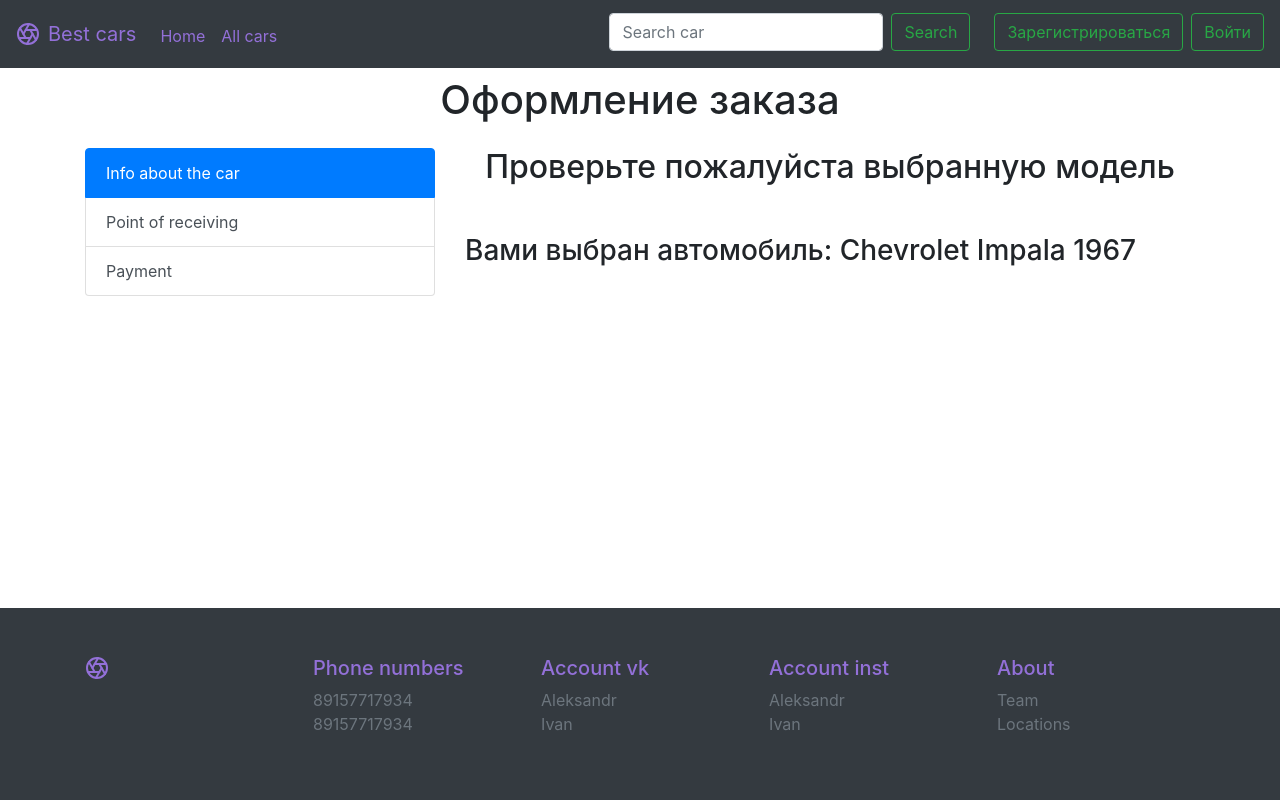
After one commit to avmxmv/3, a Flask app: page /buy/1 in a window 1280 px wide. The commit adds this page. Run offline with Flask 2, Linux system fonts and the light colour scheme; data comes from the database, SQL or seed files in the repository; some libraries are stand-ins or nearby versions.

Commit message:
18 commit

```diff
--- a/main.py
+++ b/main.py
@@ -156,6 +156,11 @@ def home():
     return render_template("home.html")
 
 
+@app.route("/team")
+def team():
+    return render_template("team.html")
+
+
 @app.route("/cars")
 def index():
     sessions = db_session.create_session()
@@ -170,8 +175,14 @@ def index():
 def info_cars(id):
     sessions = db_session.create_session()
     item = sessions.query(items.Items).get(id)
+    return render_template("infocars.html", item=item)
 
-    return render_template("infocars.html", item=item)
+
+@app.route('/buy/<int:id>', methods=['GET', 'POST'])
+def buy(id):
+    sessions = db_session.create_session()
+    item = sessions.query(items.Items).get(id)
+    return render_template("buy.html", item=item)
 
 
 class ChangePasswordForm(FlaskForm):
--- a/templates/base.html
+++ b/templates/base.html
@@ -7,7 +7,8 @@
           href="https://stackpath.bootstrapcdn.com/bootstrap/4.4.1/css/bootstrap.min.css"
           integrity="sha384-Vkoo8x4CGsO3+Hhxv8T/Q5PaXtkKtu6ug5TOeNV6gBiFeWPGFN9MuhOf23Q9Ifjh"
           crossorigin="anonymous">
-    <title>{{ title }}</title>
+    <link rel="shortcut icon" href="/static/photo/logo.png">
+    <title>Best cars</title>
     <style>
     .prokrutka {
         height: 100px; /* высота нашего блока */
@@ -29,6 +30,7 @@
     .footer {
         flex-shrink: 0;
     }
+
     </style>
 </head>
 
@@ -120,41 +122,37 @@
                 </svg>
             </div>
             <div class="col-6 col-md">
-                <h5>Features</h5>
+                <h5>Phone numbers</h5>
                 <ul class="list-unstyled text-small">
-                    <li><a class="text-muted" href="#">Cool stuff</a></li>
-                    <li><a class="text-muted" href="#">Random feature</a></li>
-                    <li><a class="text-muted" href="#">Team feature</a></li>
-                    <li><a class="text-muted" href="#">Stuff for developers</a></li>
-                    <li><a class="text-muted" href="#">Another one</a></li>
-                    <li><a class="text-muted" href="#">Last time</a></li>
+                    <li><a class="text-muted" href="#">89157717934</a></li>
+                    <li><a class="text-muted" href="#">89157717934</a></li>
                 </ul>
             </div>
             <div class="col-6 col-md">
-                <h5>Resources</h5>
+                <h5>Account vk</h5>
                 <ul class="list-unstyled text-small">
-                    <li><a class="text-muted" href="#">Resource</a></li>
-                    <li><a class="text-muted" href="#">Resource name</a></li>
-                    <li><a class="text-muted" href="#">Another resource</a></li>
-                    <li><a class="text-muted" href="#">Final resource</a></li>
+                    <li><a class="text-muted" href="https://vk.com/avmxmv"
+                           target="_blank">Aleksandr</a></li>
+                    <li><a class="text-muted" href="https://vk.com/rumpel_stickin" target="_blank">Ivan</a>
+                    </li>
                 </ul>
             </div>
             <div class="col-6 col-md">
-                <h5>Resources</h5>
+                <h5>Account inst</h5>
                 <ul class="list-unstyled text-small">
-                    <li><a class="text-muted" href="#">Business</a></li>
-                    <li><a class="text-muted" href="#">Education</a></li>
-                    <li><a class="text-muted" href="#">Government</a></li>
-                    <li><a class="text-muted" href="#">Gaming</a></li>
+                    <li><a class="text-muted" href="https://www.instagram.com/avmxmv" target="_blank">Aleksandr</a>
+                    </li>
+                    <li><a class="text-muted" href="https://www.instagram.com/chayniy_pyanitsa228" target="_blank">Ivan</a>
+                    </li>
                 </ul>
             </div>
             <div class="col-6 col-md">
                 <h5>About</h5>
                 <ul class="list-unstyled text-small">
-                    <li><a class="text-muted" href="#">Team</a></li>
-                    <li><a class="text-muted" href="https://www.google.ru/maps/@55.6343202,40.6361305,17.17z" target="_blank">Locations</a></li>
-                    <li><a class="text-muted" href="#">Privacy</a></li>
-                    <li><a class="text-muted" href="#">Terms</a></li>
+                    <li><a class="text-muted" href="/team">Team</a></li>
+                    <li><a class="text-muted"
+                           href="https://www.google.ru/maps/@55.6343202,40.6361305,17.17z"
+                           target="_blank">Locations</a></li>
                 </ul>
             </div>
         </div>
--- /dev/null
+++ b/templates/buy.html
@@ -0,0 +1,91 @@
+{% extends "base.html" %}
+{% block content %}
+<div class="container">
+    <h1 class="text-center mt-2 mb-4">Оформление заказа</h1>
+    <div class="row">
+        <div class="col-4">
+            <div class="list-group" id="list-tab" role="tablist">
+                <a class="list-group-item list-group-item-action active" id="list-home-list"
+                   data-toggle="list" href="#list-home" role="tab" aria-controls="home">Info about
+                    the car</a>
+                <a class="list-group-item list-group-item-action" id="list-profile-list"
+                   data-toggle="list" href="#list-profile" role="tab" aria-controls="profile">Point of
+                    receiving</a>
+                <a class="list-group-item list-group-item-action" id="list-messages-list"
+                   data-toggle="list" href="#list-messages" role="tab" aria-controls="messages">Payment</a>
+            </div>
+        </div>
+        <div class="col-8">
+            <div class="tab-content" id="nav-tabContent">
+                <div class="tab-pane fade show active" id="list-home" role="tabpanel"
+                     aria-labelledby="list-home-list">
+                    <h2 class="text-center mb-5">Проверьте пожалуйста выбранную модель</h2>
+                    <h3>Вами выбран автомобиль: {{item.title}}</h3>
+                </div>
+                <div class="tab-pane fade" id="list-profile" role="tabpanel"
+                     aria-labelledby="list-profile-list">
+                    <h3 class="text-center mb-5">Выберите пункт доставки автомобиля</h3>
+                    <div class="form-check">
+                        <input class="form-check-input" type="radio" name="exampleRadios"
+                               id="exampleRadios1" value="option1" checked>
+                        <label class="form-check-label" for="exampleRadios1">
+                            Rote platz, Красная пл., Москва, 109012
+                            <a style="color: #9370D8;"
+                               href="https://www.google.ru/maps/@55.7539806,37.6200563,17.43z"
+                               target="_blank">Узнать где это</a>
+                        </label>
+                    </div>
+                    <div class="form-check">
+                        <input class="form-check-input" type="radio" name="exampleRadios"
+                               id="exampleRadios2" value="option2">
+                        <label class="form-check-label" for="exampleRadios2">
+                            Apple Park, Апл-Парк-уэй, Купертино, Калифорния, США
+                            <a style="color: #9370D8;"
+                               href="https://www.google.ru/maps/@37.3347273,-122.0148069,15.83z"
+                               target="_blank">Узнать где это</a>
+                        </label>
+                    </div>
+                    <div class="form-check">
+                        <input class="form-check-input" type="radio" name="exampleRadios"
+                               id="exampleRadios3" value="option3">
+                        <label class="form-check-label" for="exampleRadios3">
+                            Императорский дворец, Токио, Япония
+                            <a style="color: #9370D8;"
+                               href="https://www.google.ru/maps/@35.6800878,139.7573003,16.26z"
+                               target="_blank">Узнать где это</a>
+                        </label>
+                    </div>
+                </div>
+                <div class="tab-pane fade" id="list-messages" role="tabpanel"
+                     aria-labelledby="list-messages-list">
+                    <h2 class="text-center mb-4">Оплата</h2>
+                    <div class="col-auto">
+                        <label class="sr-only" for="inlineFormInputGroup">Имя пользователя</label>
+                        <div class="input-group mb-2">
+                            <div class="input-group-prepend">
+                                <div class="input-group-text">Номер карты</div>
+                            </div>
+                            <input type="text" class="form-control" id="inlineFormInputGroup1"
+                                   placeholder="0000-0000-0000-0000">
+                        </div>
+                        <div class="input-group mb-2">
+                            <div class="input-group-prepend">
+                                <div class="input-group-text">Срок действия карты</div>
+                            </div>
+                            <input type="text" class="form-control" id="inlineFormInputGroup2"
+                                   placeholder="00/00">
+                        </div>
+                        <div class="input-group mb-2">
+                            <div class="input-group-prepend">
+                                <div class="input-group-text">Код проверки подлинности карты</div>
+                            </div>
+                            <input type="text" class="form-control" id="inlineFormInputGroup3"
+                                   placeholder="000">
+                        </div>
+                    </div>
+                </div>
+            </div>
+        </div>
+    </div>
+</div>
+{% endblock %}
```
Also changed, not shown: templates/infocars.html (+9 -16 lines), templates/team.html (added, +17 -0 lines), static/images/10.png (added), static/images/6.png (added), static/images/7.png (added), static/photo/918-1_1.png (added), static/photo/ferrari.png (added), static/photo/logo.png (added), 7 other files.
